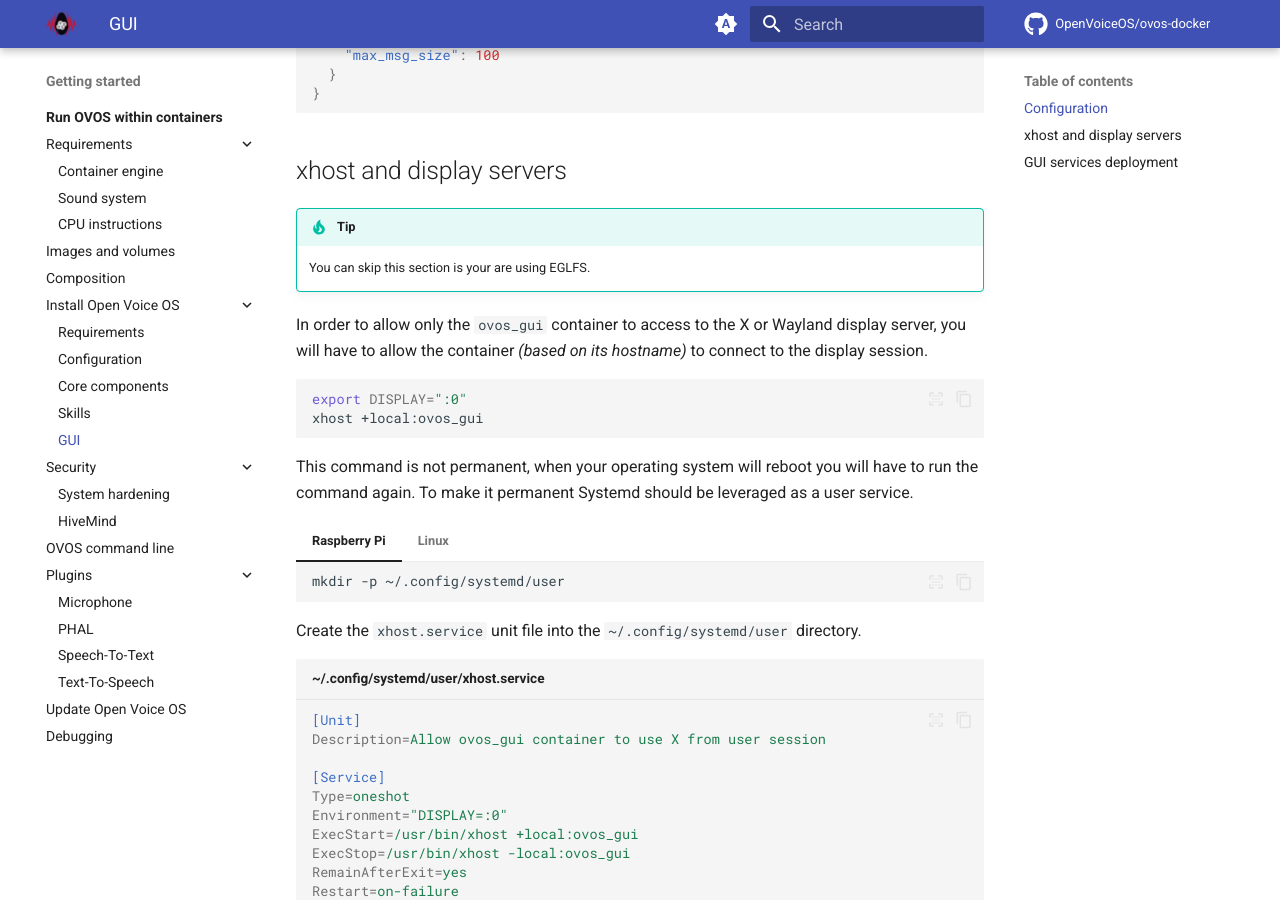
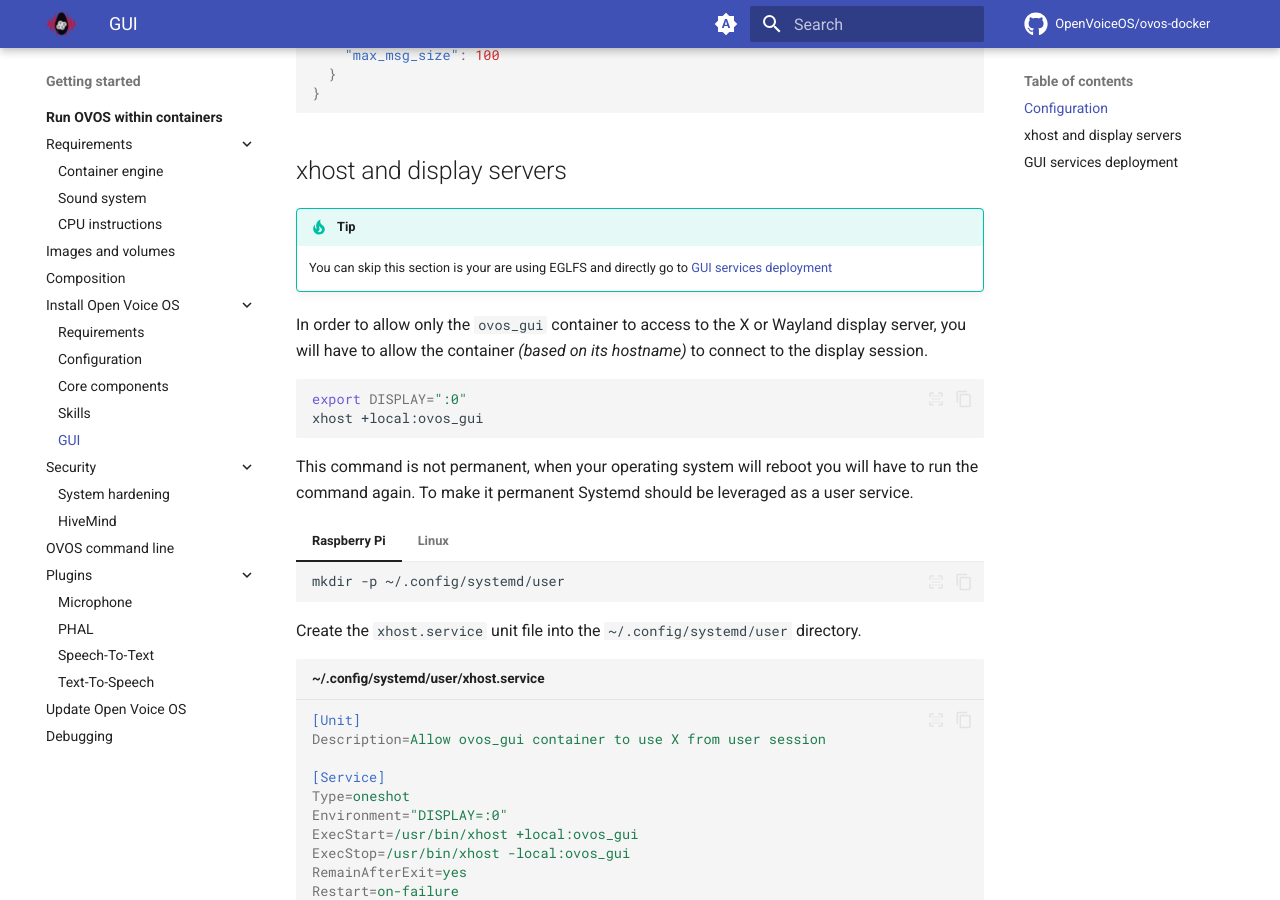
Before and after one commit to OpenVoiceOS/ovos-docker, an MkDocs documentation site: the page built from docs/getting-started/docker/installation/gui.md, in a window 1280 px wide and 900 px high, scrolled down 1318 px. Built offline with MkDocs 1.6.1 and Material for MkDocs 9.7.7, drawn with Linux system fonts in a browser that asks for light colours; emoji names are drawn with the system emoji font; plug-ins that fetch from the network failed and are left out; comment, search, counter and statistics services are not loaded.

Commit message:
[requirements] Add anchor

```diff
--- a/docs/getting-started/docker/installation/gui.md
+++ b/docs/getting-started/docker/installation/gui.md
@@ -51,7 +51,7 @@
 
 !!! tip
 
-    You can skip this section is your are using EGLFS.
+    You can skip this section is your are using EGLFS and directly go to [GUI services deployment](#gui-services-deployment)
 
 In order to allow only the `ovos_gui` container to access to the X or Wayland display server, you will have to allow the container *(based on its hostname)* to connect to the display session.
 
```
